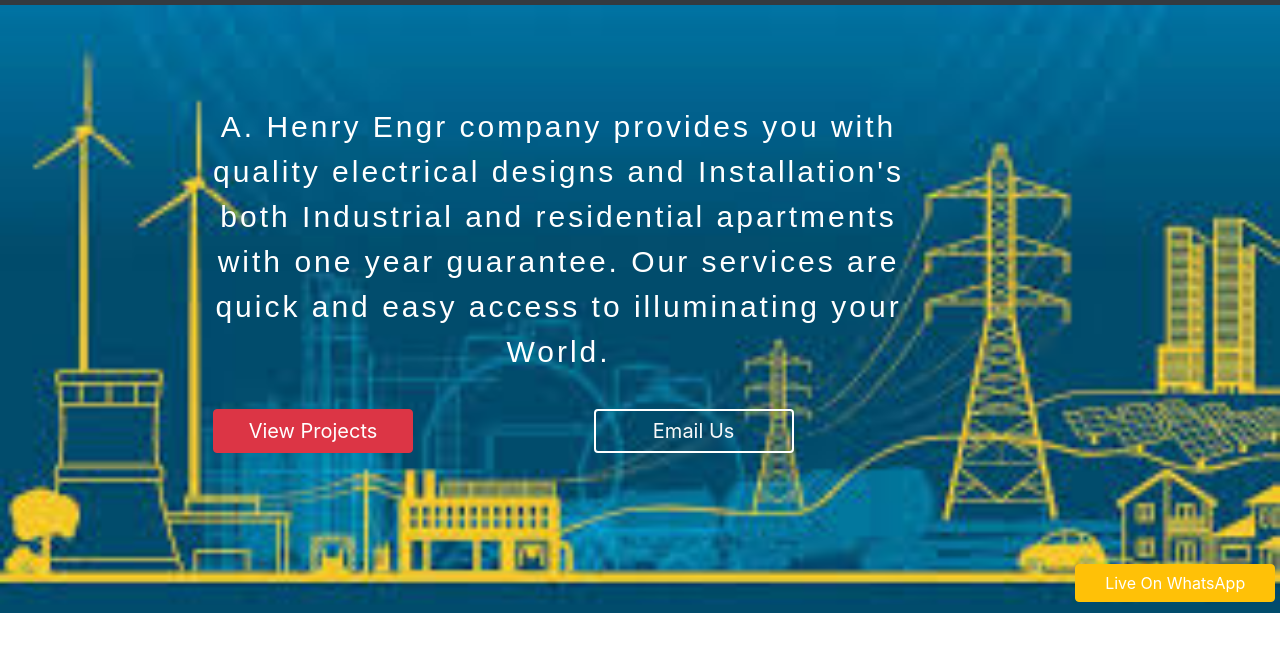
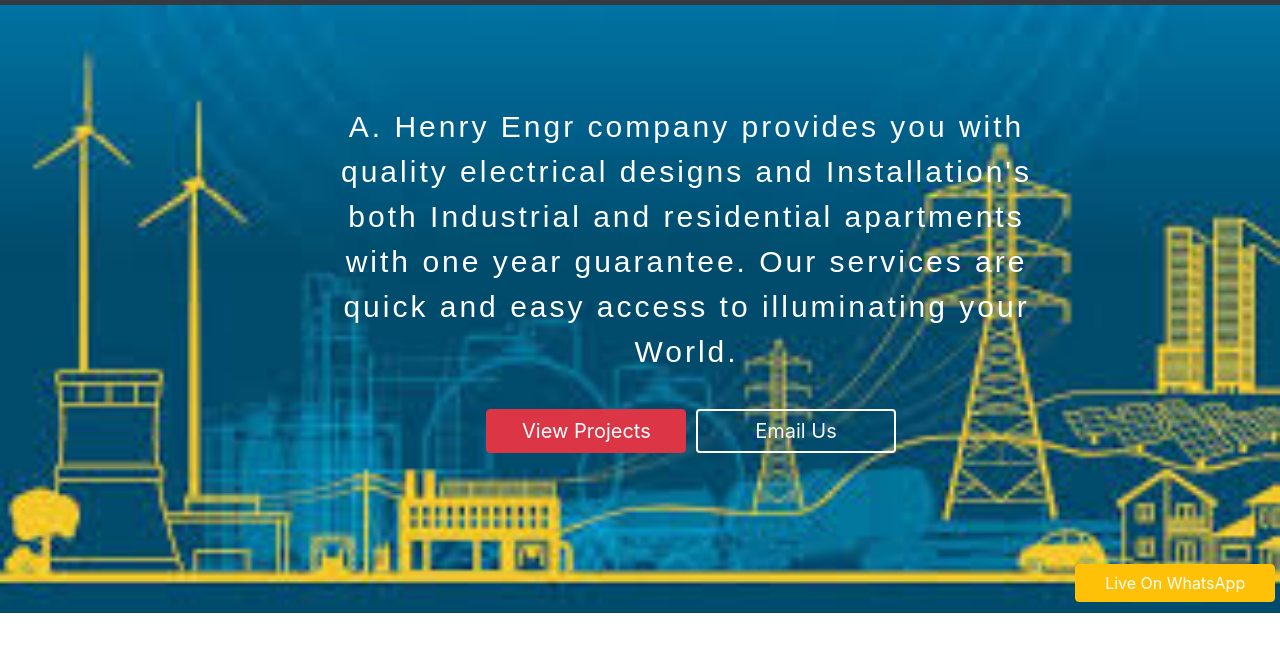
Before and after one commit to Chibuigwe-Amaliri/A.henry, a plain HTML site: page index.html in a window 1280 px wide. Shown: the part 66-718 px from the top of the page. Drawn offline with nearby package versions, Linux system fonts and the light colour scheme.

Commit message:
Changes committed:

```diff
--- a/index.css
+++ b/index.css
@@ -31,10 +31,11 @@
     background-color: white;
   }
   .bg-txt {
-    text-align: center;
+  text-align: center;
+   line-break: auto;
    position:absolute;
    top:170px;
-   margin-left:10%;
+   margin-left:20%;
    color:white;
    font-size: 30px;
    letter-spacing: 3px;
@@ -43,14 +44,14 @@
   #btn-product {
    position:absolute;
    top:475px;
-   margin-left: 10%;
+   left: 38%;
    font-size: 20px;
    width:200px;
   }
   #btn-mail {
    position:absolute;
    top:475px;
-   right: 38%;
+   right: 30%;
    font-size: 20px;
    padding: 5px;
    border:2px solid white;
```
